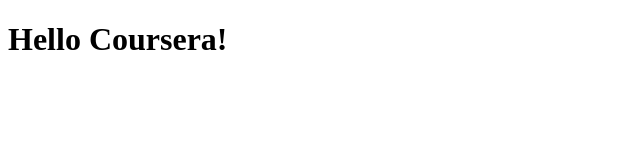
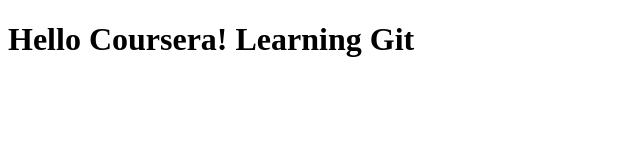
Before and after one commit to t3nn1s/webclass, a plain HTML site: page site/index.html in a window 1280 px wide. Shown: the whole page, without its empty margins (0-640 px from the left). Drawn offline with Linux system fonts and the light colour scheme.

Commit message:
test a change

```diff
--- a/site/index.html
+++ b/site/index.html
@@ -5,6 +5,6 @@
     <title>Hello My course</title>
 </head>
 <body>
-<h1>Hello Coursera!</h1>
+<h1>Hello Coursera!  Learning Git</h1>
 </body>
 </html>
```
